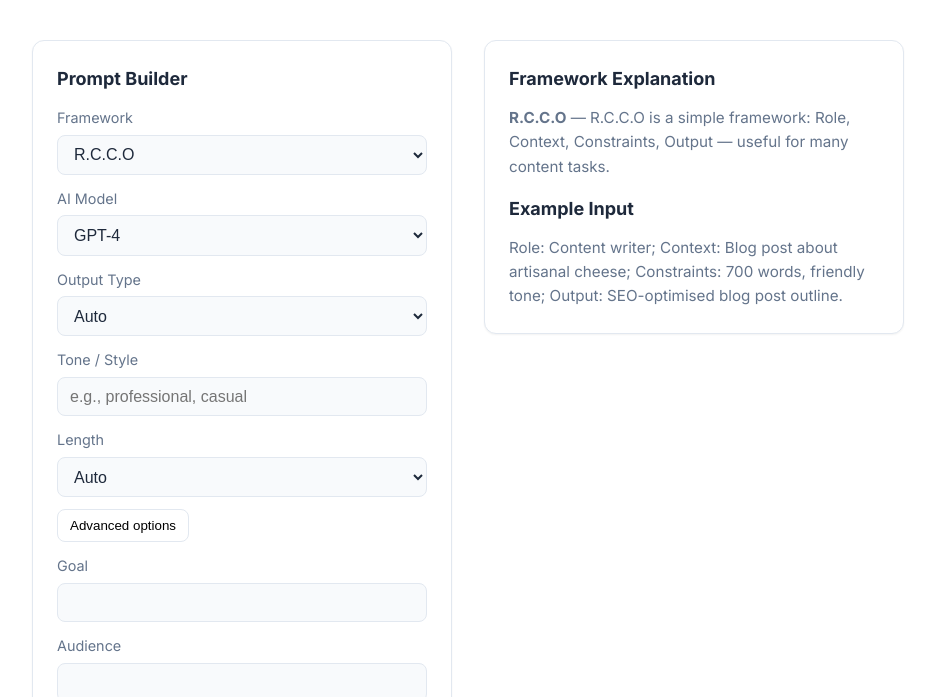
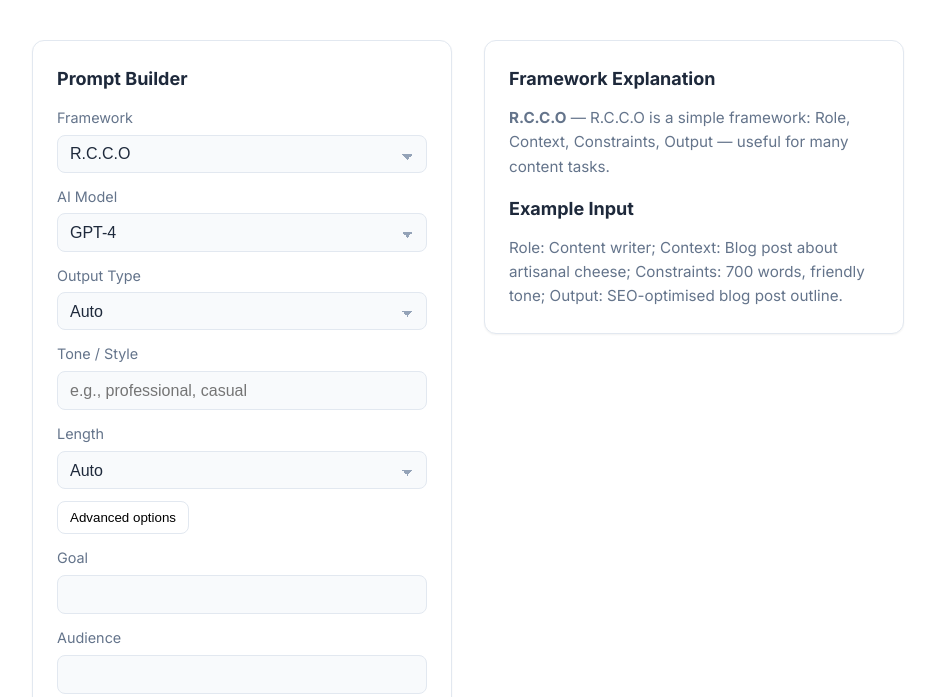
Before and after one commit to Exegenesis/AI-Driven-Prompt-Generator, a website: page index.html in a window 1280 px wide. Shown: the part 491-1188 px from the top of the page, without its empty margins (172-1107 px from the left). Drawn offline with nearby package versions, Linux system fonts and the light colour scheme.

Commit message:
Refactor prompt builder card layout for responsiveness; enhance form select styles for better dark mode compatibility

```diff
--- a/css/style.css
+++ b/css/style.css
@@ -265,12 +265,17 @@ section h2 {
 /* Form & card components for prompt builder */
 .beyond-cards {
     display: grid;
-    /* two equal fixed-width columns so both cards match */
-    grid-template-columns: repeat(2, 420px);
+    /* responsive two-column layout: each column will be between 320px and 420px, then stack */
+    grid-template-columns: repeat(auto-fit, minmax(320px, 420px));
     gap: 2rem;
     align-items: start;
-    justify-content: center; /* center the two-column grid within its container */
+    justify-content: center; /* center the grid within its container */
     margin: 1.5rem auto 0;
+}
+
+/* Force two fixed columns on wider (laptop/desktop) viewports so cards sit side-by-side */
+@media (min-width: 1000px) {
+    .beyond-cards { grid-template-columns: repeat(2, 420px); }
 }
 
 .beyond-card {
@@ -295,6 +300,28 @@ section h2 {
     background: var(--background-secondary);
     font-size: var(--font-size-base);
     color: var(--text-primary);
+}
+
+/* Better select appearance across browsers and ensure dark-mode readability */
+.form-select {
+    -webkit-appearance: none;
+    -moz-appearance: none;
+    appearance: none;
+    background-image: linear-gradient(45deg, transparent 50%, var(--text-light) 50%), linear-gradient(135deg, var(--text-light) 50%, transparent 50%);
+    background-position: calc(100% - 18px) calc(1em + 2px), calc(100% - 13px) calc(1em + 2px);
+    background-size: 6px 6px, 6px 6px;
+    background-repeat: no-repeat;
+}
+
+/* Force option colors in dark mode (some browsers keep white dropdowns) */
+body.cyber-theme select, body.cyber-theme .form-select {
+    background: rgba(255,255,255,0.03) !important;
+    color: var(--text-primary) !important;
+}
+
+body.cyber-theme select option, body.cyber-theme .form-select option {
+    background: #071226 !important;
+    color: var(--text-primary) !important;
 }
 .form-input:focus, .form-select:focus, .form-textarea:focus { outline: none; box-shadow: 0 4px 12px rgba(37,99,235,0.08); border-color: var(--primary-color); }
 
```
